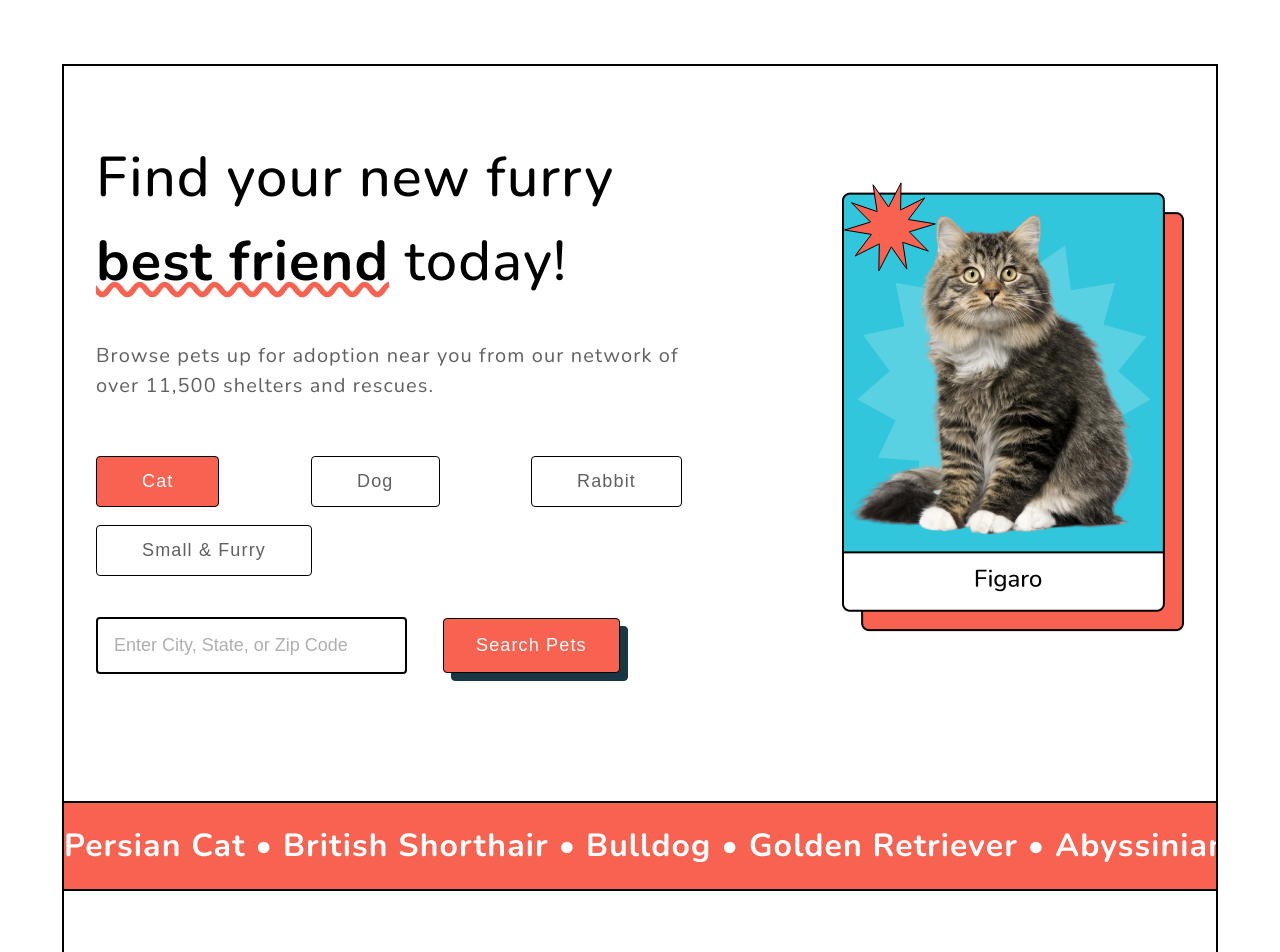
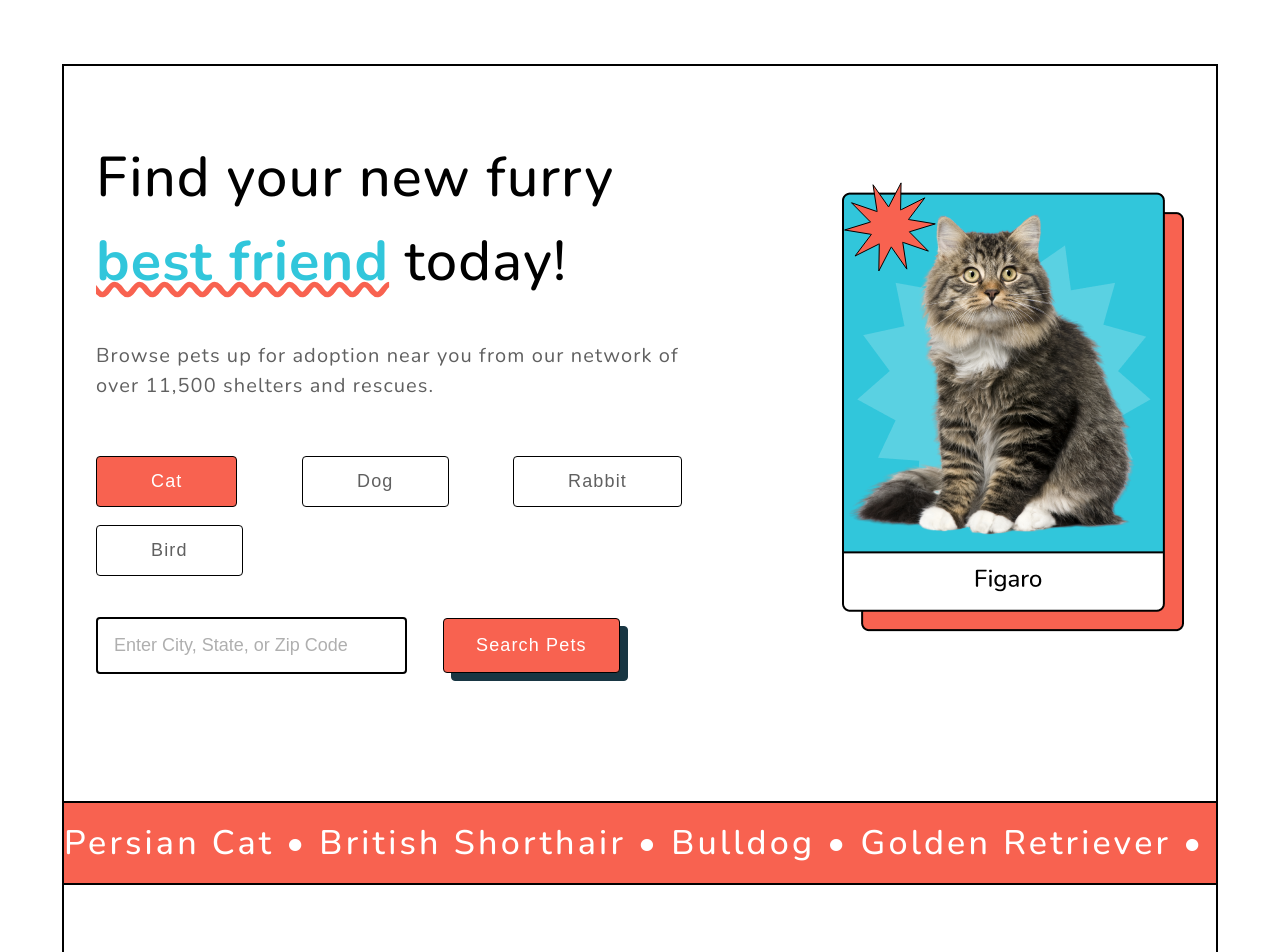
Before and after one commit to leodeleonkc/PetFinder, a React (Create React App) app in the folder my-app/: page / in a window 1280 px wide. Shown: the top 952 px of the page. Built offline with nearby package versions, Linux system fonts and the light colour scheme; no server answers.

Commit message:
Hero + Context connected

```diff
--- a/my-app/src/Components/Banner.js
+++ b/my-app/src/Components/Banner.js
@@ -18,14 +18,14 @@ export default function Banner() {
   }, []);
   return (
     <div className="breed-banner">
-      <h1
+      <p
         style={{ transform: `translate(-${scrollPosition}px)` }}
         className="breed-banner-text"
       >
         Persian Cat &#8226; British Shorthair &#8226; Bulldog &#8226; Golden
         Retriever &#8226; Abyssinian &#8226; Burmese Cat &#8226; German Shepherd
         &#8226; French Bulldog &#8226; Boxer
-      </h1>
+      </p>
     </div>
   );
 }
--- a/my-app/src/Components/Hero.js
+++ b/my-app/src/Components/Hero.js
@@ -1,5 +1,6 @@
 import "../hero.css";
-import { useState, useEffect } from "react";
+import { useState, useEffect, useContext } from "react";
+import { Context } from "../Fetch";
 import figaro from "../images/figaro.png";
 import star1 from "../images/stars/star1.svg";
 import star2 from "../images/stars/star2.svg";
@@ -7,6 +8,7 @@ import star3 from "../images/stars/star3.svg";
 import star4 from "../images/stars/star4.svg";
 
 export default function Hero() {
+  const fetch = useContext(Context);
   const [scrollPosition, setScrollPosition] = useState(0);
   const [location, setLocation] = useState("");
   const [category, setCategory] = useState("cat");
@@ -31,6 +33,7 @@ export default function Hero() {
 
   function handleCategory(category) {
     setCategory(() => category);
+    fetch.searchPets(category, location);
     console.log(category);
   }
 
@@ -80,10 +83,10 @@ export default function Hero() {
             Rabbit
           </button>
           <button
-            className={`hero--btn ${category === "all" ? "selected" : ""}`}
-            onClick={() => handleCategory("all")}
+            className={`hero--btn ${category === "bird" ? "selected" : ""}`}
+            onClick={() => handleCategory("bird")}
           >
-            Small & Furry
+            Bird
           </button>
         </div>
         <div className="hero--the-search">
@@ -94,7 +97,12 @@ export default function Hero() {
             value={location}
             onChange={handleLocationChange}
           ></input>
-          <button className="hero--search-btn">Search Pets</button>
+          <button
+            onClick={() => fetch.searchPets(category, location)}
+            className="hero--search-btn"
+          >
+            Search Pets
+          </button>
         </div>
       </div>
       <div className="hero--mugshot">
--- a/my-app/src/Components/PetDisplay.js
+++ b/my-app/src/Components/PetDisplay.js
@@ -1,5 +1,5 @@
 import { useContext } from "react";
-import { Context } from "../Fetch";
+import { Context } from "../Fetch.js";
 import Pet from "./Pet";
 import "../petDisplay.css";
 
--- a/my-app/src/Components/SavingPets.js
+++ b/my-app/src/Components/SavingPets.js
@@ -1,4 +1,5 @@
 export default function SavingPets() {
+  // console.log(`these are some props... ${props.category}`);
   return (
     <div className="hero--container">
       <h1>Saving Pets Section</h1>
--- a/my-app/src/Fetch.js
+++ b/my-app/src/Fetch.js
@@ -3,7 +3,7 @@ import { useState, useEffect, createContext } from "react";
 const Context = createContext();
 
 function ContextProvider({ children }) {
-  const [allPets, setAllPets] = useState([]);
+  const [allPets, setAllPets] = useState({});
 
   const key = process.env.REACT_APP_PF_KEY;
   const secret = process.env.REACT_APP_SECRET_KEY;
@@ -26,8 +26,41 @@ function ContextProvider({ children }) {
       .then(function (data) {
         console.log("token", data);
 
+        return fetch("https://api.petfinder.com/v2/animals?limit=15", {
+          headers: {
+            Authorization: data.token_type + " " + data.access_token,
+            "Content-Type": "application/x-www-form-urlencoded",
+          },
+        });
+      })
+      .then((res) => res.json())
+      .then((data) => setAllPets(data.animals))
+
+      .catch(function (err) {
+        console.log("Oops... no bueno.", err);
+      });
+  }, []);
+
+  const searchPets = (category, location) => {
+    fetch("https://api.petfinder.com/v2/oauth2/token", {
+      method: "POST",
+      body:
+        "grant_type=client_credentials&client_id=" +
+        key +
+        "&client_secret=" +
+        secret,
+      headers: {
+        "Content-Type": "application/x-www-form-urlencoded",
+      },
+    })
+      .then(function (resp) {
+        return resp.json();
+      })
+      .then(function (data) {
+        console.log("token", data);
+
         return fetch(
-          "https://api.petfinder.com/v2/animals?type=cat&location=66062&limit=15",
+          `https://api.petfinder.com/v2/animals?type=${category}&location=${location}&limit=15`,
           {
             headers: {
               Authorization: data.token_type + " " + data.access_token,
@@ -40,11 +73,15 @@ function ContextProvider({ children }) {
       .then((data) => setAllPets(data.animals))
 
       .catch(function (err) {
-        console.log("something went wrong", err);
+        console.log("Oops... no bueno.", err);
       });
-  }, []);
+  };
 
-  return <Context.Provider value={{ allPets }}>{children}</Context.Provider>;
+  return (
+    <Context.Provider value={{ allPets, searchPets }}>
+      {children}
+    </Context.Provider>
+  );
 }
 
 export { ContextProvider, Context };
--- a/my-app/src/banner.css
+++ b/my-app/src/banner.css
@@ -6,7 +6,12 @@
   border-top: 2px solid black;
   border-bottom: 2px solid black;
   background-color: #f86250;
+}
+
+.breed-banner-text {
+  margin: 0.5em 0;
   color: white;
-  font-size: 1rem;
-  font-weight: 400;
+  font-size: 2.125rem;
+  font-weight: 500;
+  letter-spacing: 0.2rem;
 }
--- a/my-app/src/hero.css
+++ b/my-app/src/hero.css
@@ -12,6 +12,7 @@
 
 .red {
   font-weight: 700;
+  color: #31c6db;
   text-decoration: #f86250 wavy underline;
 }
 
@@ -33,7 +34,7 @@
   font-size: 1.125rem;
   transition-duration: 300ms;
   height: 51px;
-  padding: 0 2.5em;
+  padding: 0 3em;
   color: #606060;
   background-color: #fff;
 }
```
